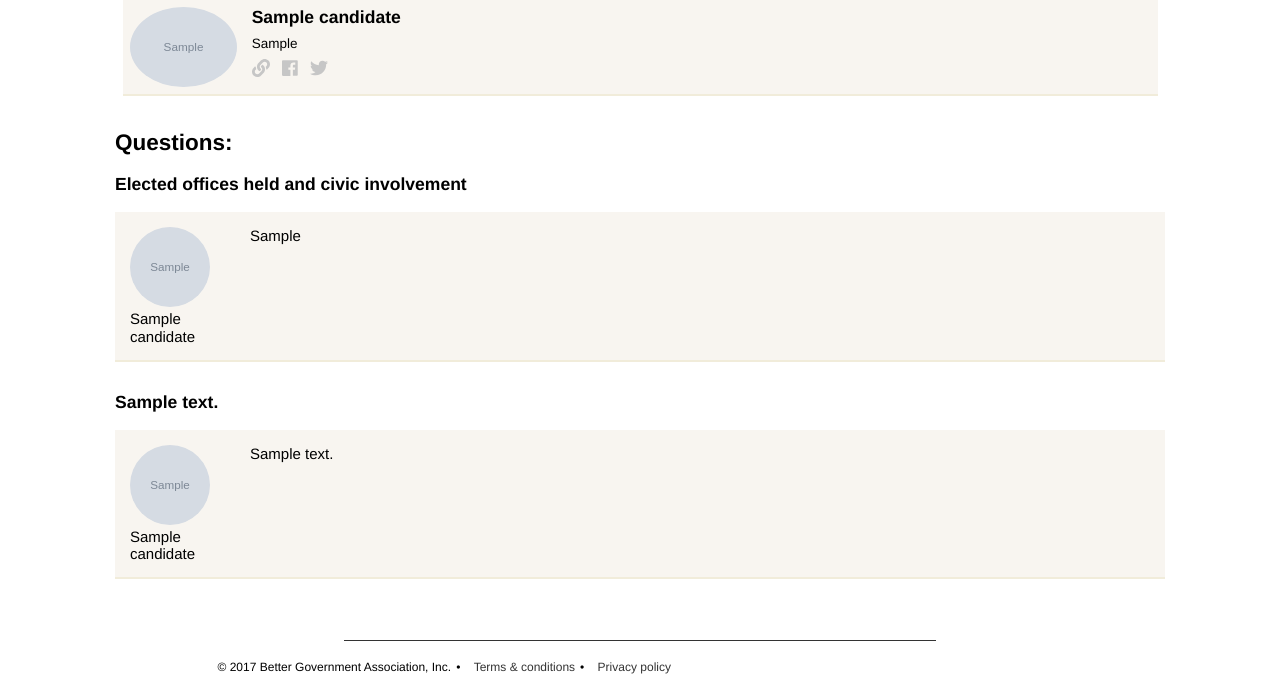
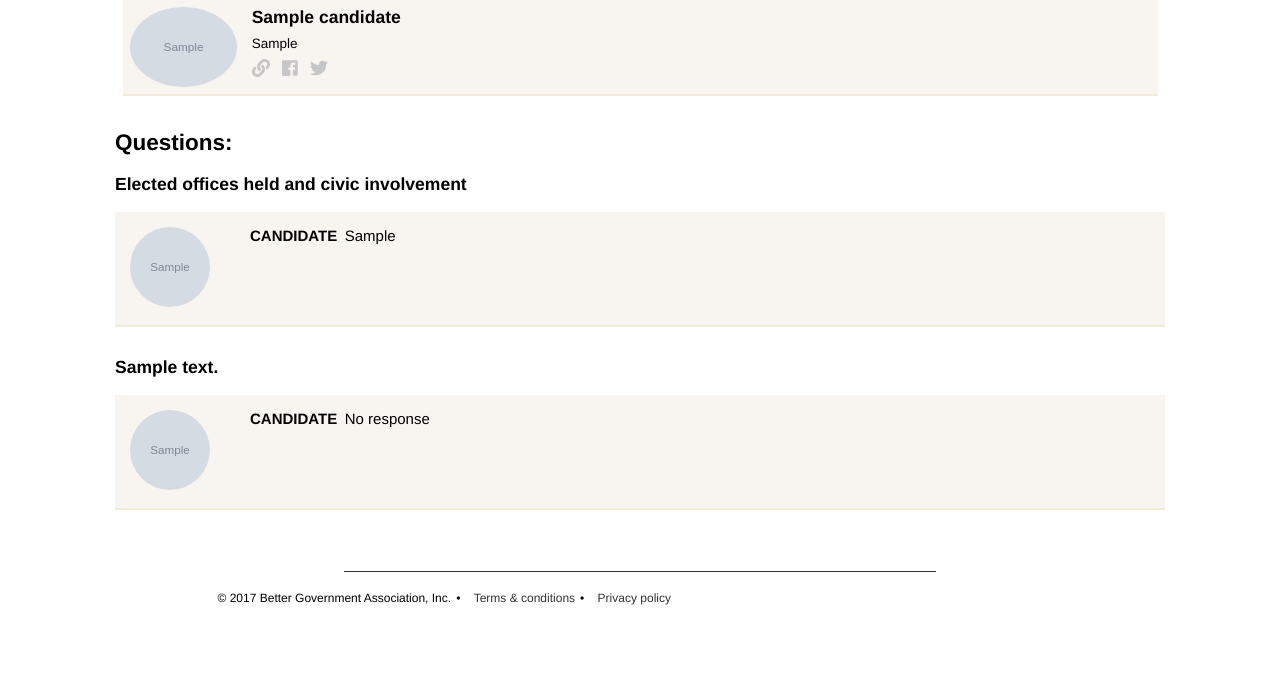
Before and after one commit to bettergov/app-voterguide, a Django app: page /races/1/ in a window 1280 px wide. Shown: the part 160-850 px from the top of the page. After the commit the page ends 765 px from the top, so only its background shows below. Run offline with Django 3.2, Linux system fonts and the light colour scheme; tables that the repository leaves empty hold one stand-in row (values such as "Sample post"); grey boxes marked "Sample" are stand-in pictures; some libraries are stand-ins or nearby versions.

Commit message:
Consistently sort candidates.

```diff
--- a/voterguide/qas/templates/qas/race.html
+++ b/voterguide/qas/templates/qas/race.html
@@ -1,4 +1,6 @@
 {% extends 'qas/_base.html' %}
+
+{% load qas_extras %}
 
 {% block content %}
 <main id="content">
@@ -6,7 +8,7 @@
     <h2>Candidates:</h2>
 
     <ul class="candidates">
-    {% for candidate in race.candidate_set.all %}
+    {% for candidate in race.candidate_set.all|dictsort:"name" %}
     <li class="candidate-bio" id="candidate-{{candidate.pk}}">
         {% autoescape off %}
         {% if candidate.image %}
@@ -30,41 +32,36 @@
     <ol class="questions">
         <li class="question">
             <h3 class="question__text">Elected offices held and civic involvement</h3>
-            {% for candidate in race.candidate_set.all %}
-                {% if candidate.experience %}
+            {% for candidate in race.candidate_set.all|dictsort:"name" %}
                 <div class="response">
                     <div class="response__mug">
                         {% if candidate.image %}
                         <img class="response__mug__img" src="{{ candidate.image.url }}">
                         {% endif %}
-                        <div class="response__mug__name">{{ candidate.name }}</div>
                     </div>
 
                     <div class="response__text">
-                    {% autoescape off %}
-                    {{ candidate.experience }}
-                    {% endautoescape %}
+                        <span class="response__name">{{ candidate.name|lastName }}</span>
+                        {{ candidate.experience|default:"No response"|safe }}
                     </div>
                 </div>
-                {% endif %}
             {% endfor %}
         </li>
     {% for question in race.question_set.all %}
         <li class="question" id="question-{{ question.pk }}">
             <h3 class="question__text">{{ question.question_text }}</h3>
-            {% for response in question.response_set.all %}
+            {% for candidate in race.candidate_set.all|dictsort:"name" %}
             <div class="response">
                 <div class="response__mug">
-                    {% if response.candidate.image %}
-                    <img class="response__mug__img" src="{{ response.candidate.image.url }}">
+                    {% if candidate.image %}
+                    <img class="response__mug__img" src="{{ candidate.image.url }}">
                     {% endif %}
-                    <div class="response__mug__name">{{ response.candidate.name }}</div>
                 </div>
 
                 <div class="response__text">
-                {% autoescape off %}
-                    {{ response.response_text }}
-                {% endautoescape %}
+                    <span class="response__name">{{ candidate.name|lastName }}</span>
+                    {# expr candidate.response_set.get(response.question=question).response_text as response_text #}
+                    {{ candidate|responseFromQuestion:question|default:"No response"|safe }}
                 </div>
             </div>
             {% endfor %}
--- /dev/null
+++ b/voterguide/qas/templatetags/qas_extras.py
@@ -0,0 +1,16 @@
+from django import template
+from qas.models import *
+
+register = template.Library()
+
+@register.filter(is_safe=True)
+def lastName(name):
+    """Removes all values of arg from the given string"""
+    return name.split(' ')[-1]
+
+@register.filter
+def responseFromQuestion(candidate,question):
+    try:
+        return candidate.response_set.values_list('response_text').get(question_id=6)[0]
+    except:
+        return None
--- a/voterguide/static/app/sass/_project.scss
+++ b/voterguide/static/app/sass/_project.scss
@@ -71,6 +71,10 @@ p { font: 1em/1.2 $font-family-sans-serif; }
     margin-bottom: 1em;
 }
 
+.response__text > p:last-child {
+    margin-bottom: 0;
+}
+
 .response__mug {
     width: 100px;
     padding-right: 20px;
@@ -84,6 +88,13 @@ p { font: 1em/1.2 $font-family-sans-serif; }
     object-fit: cover;
 }
 
+.response__name {
+    float: left;
+    margin-right: .5em;
+    text-transform: uppercase;
+    font: bold 1em/1.2 $font-family-sans-serif;
+}
+
 
 // App layout
 // -------------------------
--- a/voterguide/www/static/css/app.css
+++ b/voterguide/www/static/css/app.css
@@ -559,6 +559,9 @@ p {
   padding: 1em;
   margin-bottom: 1em; }
 
+.response__text > p:last-child {
+  margin-bottom: 0; }
+
 .response__mug {
   width: 100px;
   padding-right: 20px; }
@@ -570,6 +573,12 @@ p {
   height: 80px;
   object-fit: cover; }
 
+.response__name {
+  float: left;
+  margin-right: .5em;
+  text-transform: uppercase;
+  font: bold 1em/1.2 acumin-pro, Helvetica, Arial, sans-serif; }
+
 #content {
   width: 70em; }
 
```
Also changed, not shown: voterguide/qas/templatetags/__init__.py (added), 1 other file.
